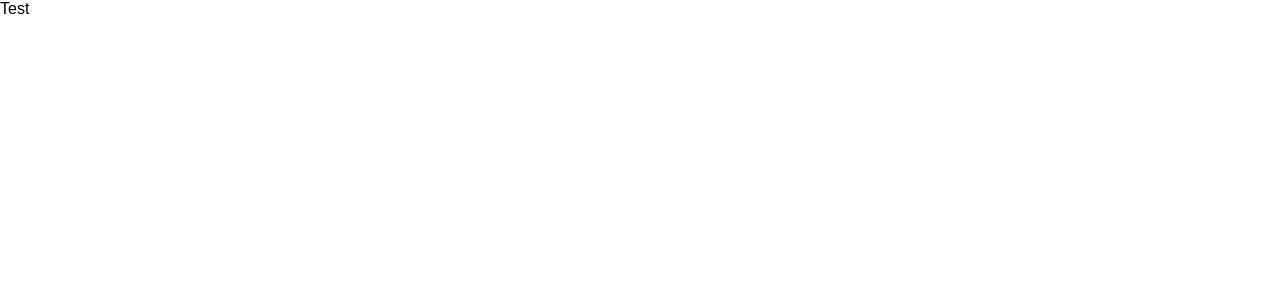
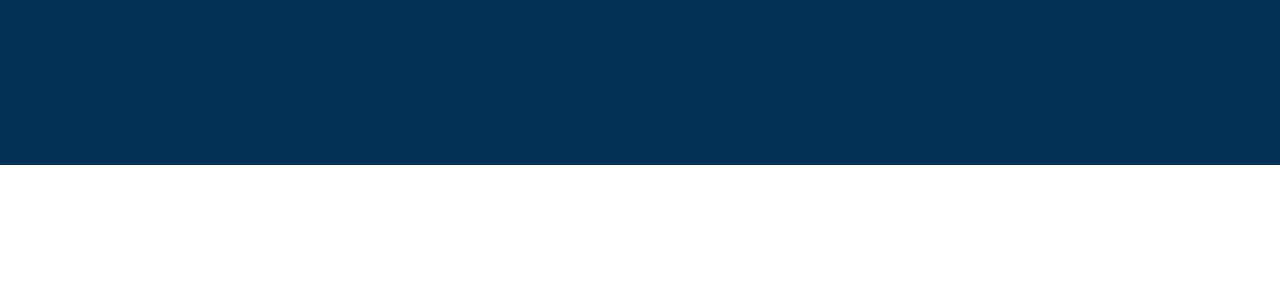
Before and after one commit to marekjanik/debt-exchange-app, a React (Create React App) app: page / in a window 1280 px wide. Shown: the top 300 px of the page. Built offline with nearby package versions, Linux system fonts and the light colour scheme.

Commit message:
Create header

```diff
--- a/src/common/scss/constants.scss
+++ b/src/common/scss/constants.scss
@@ -0,0 +1,4 @@
+//Colors
+$night-dive: #003054;
+$cadmium-red: #e40421;
+$pinball: #d3d3d3;
--- a/src/components/app.tsx
+++ b/src/components/app.tsx
@@ -1,7 +1,13 @@
 import { FC } from 'react';
+
+import { Header } from './header';
 
 import '../common/scss/global-styles.scss';
 
 export const App: FC = () => {
-  return <div>Test</div>;
+  return (
+    <div>
+      <Header />
+    </div>
+  );
 };
--- a/src/components/debt-table/index.ts
+++ b/src/components/debt-table/index.ts
@@ -1 +1,2 @@
 export * from './debt';
+export * from './debt-table';
--- a/src/components/header/header.module.scss
+++ b/src/components/header/header.module.scss
@@ -0,0 +1,6 @@
+@import '../../common/scss/constants.scss';
+
+.header {
+  height: 165px;
+  background-color: $night-dive;
+}
--- a/src/components/header/header.tsx
+++ b/src/components/header/header.tsx
@@ -1,5 +1,9 @@
 import { FC } from 'react';
 
-export const Header: FC = () => {
-  return <div></div>;
+import styles from './header.module.scss';
+
+type HeaderProps = {};
+
+export const Header: FC<HeaderProps> = () => {
+  return <header className={styles.header}></header>;
 };
```
